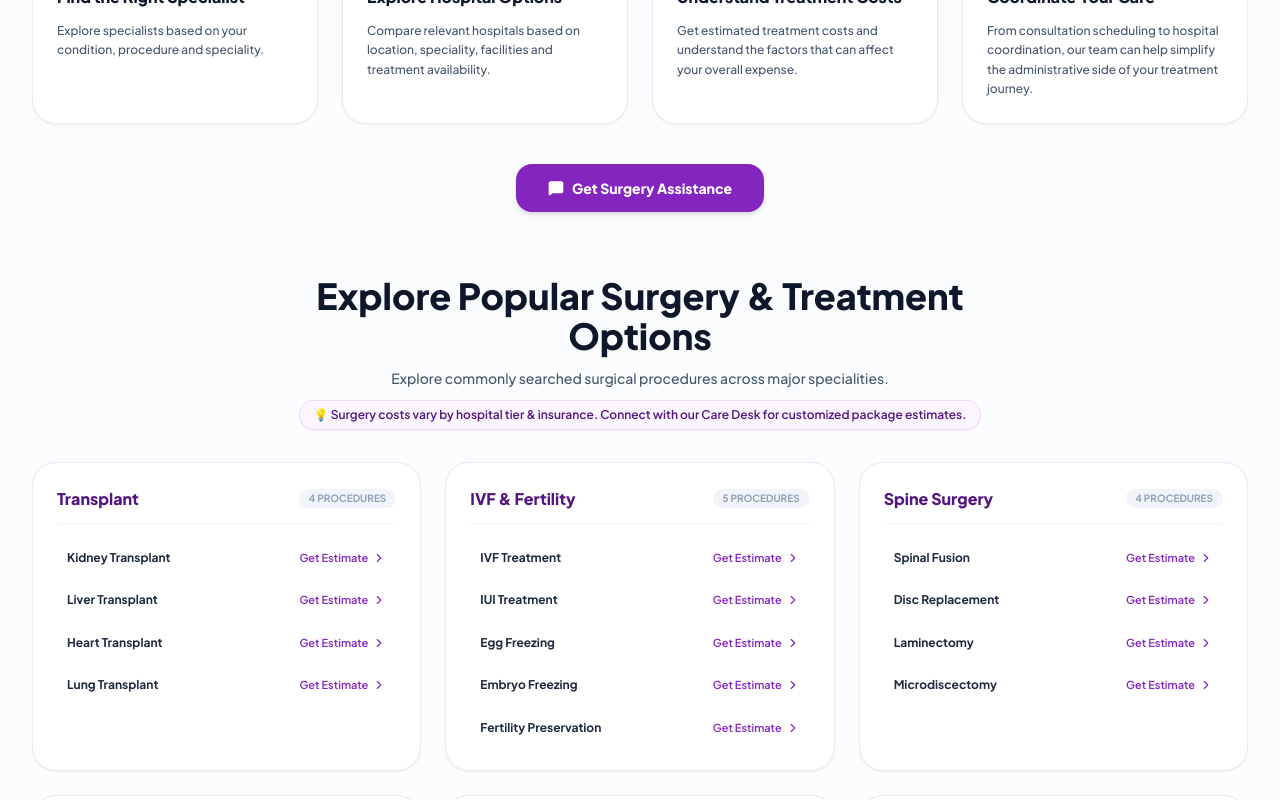
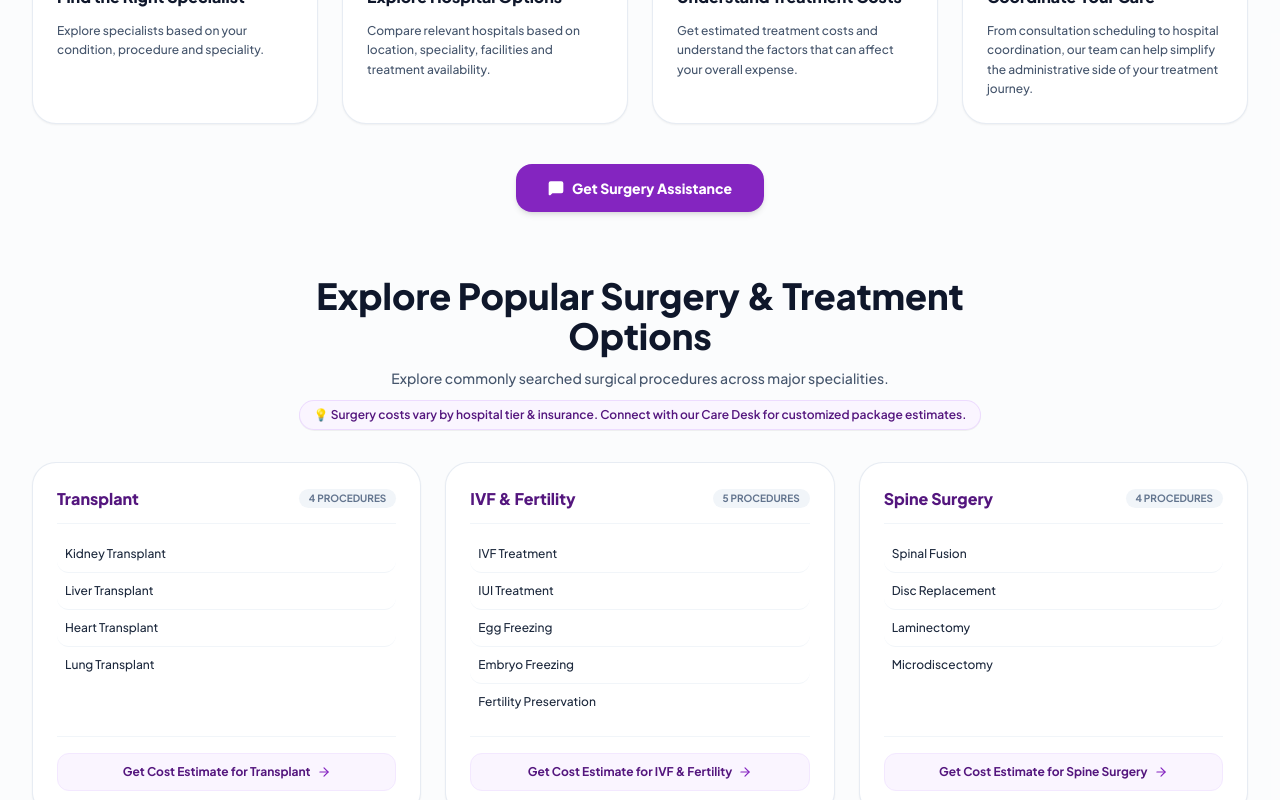
Before and after one commit to Tarunmakode123/healthexpressweb, a React (Vite) app: page /surgeries in a window 1280 px wide. Shown: the part 2000-2800 px from the top of the page. Built offline with nearby package versions, Linux system fonts and the light colour scheme; no server answers.

Commit message:
fix(surgeries): eliminate text repetition on procedure rows and add single category action footer button

```diff
--- a/src/pages/SurgeriesPage.jsx
+++ b/src/pages/SurgeriesPage.jsx
@@ -242,40 +242,43 @@ export default function SurgeriesPage({ onOpenUploadModal }) {
             </div>
           </div>
 
-          {/* Clean Categorized Grid */}
+          {/* Clean Categorized Grid - Zero Word Repetition */}
           <div className="grid grid-cols-1 md:grid-cols-2 lg:grid-cols-3 gap-6">
             {POPULAR_SURGERIES_CATEGORIES.map((catGroup, idx) => (
               <div
                 key={idx}
-                className="bg-white rounded-3xl p-6 border border-slate-200/80 shadow-xs space-y-4 text-left hover:shadow-md transition-shadow"
+                className="bg-white rounded-3xl p-6 border border-slate-200/80 shadow-xs flex flex-col justify-between text-left hover:shadow-md transition-shadow"
               >
+                <div className="space-y-3">
                   <div className="flex items-center justify-between border-b border-slate-100 pb-3">
                     <h3 className="text-base font-extrabold text-purple-900">{catGroup.category}</h3>
-                  <span className="text-[10px] uppercase font-bold text-slate-400 bg-slate-100 px-2.5 py-0.5 rounded-full">
+                    <span className="text-[10px] uppercase font-bold text-slate-500 bg-slate-100 px-2.5 py-0.5 rounded-full">
                       {catGroup.items.length} Procedures
                     </span>
                   </div>
 
-                <div className="space-y-1.5">
+                  <div className="divide-y divide-slate-100">
                     {catGroup.items.map((item) => (
-                    <div
+                      <Link
                         key={item.slug}
-                      className="flex items-center justify-between p-2.5 rounded-xl hover:bg-purple-50/80 transition-colors group cursor-pointer"
-                      onClick={() => handleWhatsAppConsultation(item.name)}
+                        to={`/surgeries/${item.slug}`}
+                        className="flex items-center justify-between py-2.5 px-2 rounded-xl hover:bg-purple-50/80 text-slate-800 hover:text-purple-950 font-medium text-xs transition-all group"
                       >
-                      <Link
-                        to={`/surgeries/${item.slug}`}
-                        className="text-xs font-bold text-slate-800 group-hover:text-purple-900 hover:underline"
-                        onClick={(e) => e.stopPropagation()}
+                        <span className="group-hover:font-bold transition-all">{item.name}</span>
+                        <ChevronRight className="w-3.5 h-3.5 text-slate-300 opacity-0 group-hover:opacity-100 group-hover:text-purple-700 group-hover:translate-x-0.5 transition-all shrink-0" />
+                      </Link>
+                    ))}
+                  </div>
+                </div>
+
+                <div className="pt-4 border-t border-slate-100 mt-4">
+                  <button
+                    onClick={() => handleWhatsAppConsultation(catGroup.category)}
+                    className="w-full py-2.5 px-3 rounded-xl bg-purple-50 hover:bg-purple-100 text-purple-900 text-xs font-bold transition-colors flex items-center justify-center gap-1.5 cursor-pointer border border-purple-100"
                   >
-                        {item.name}
-                      </Link>
-                      <span className="text-[11px] font-semibold text-purple-700 group-hover:text-purple-950 flex items-center gap-1 transition-all shrink-0">
-                        Get Estimate
-                        <ChevronRight className="w-3.5 h-3.5 text-purple-500 group-hover:translate-x-0.5 transition-transform" />
-                      </span>
-                    </div>
-                  ))}
+                    <span>Get Cost Estimate for {catGroup.category}</span>
+                    <ArrowRight className="w-3.5 h-3.5 text-purple-700" />
+                  </button>
                 </div>
               </div>
             ))}
```
Lines whose indentation alone changed are shown as unchanged.
